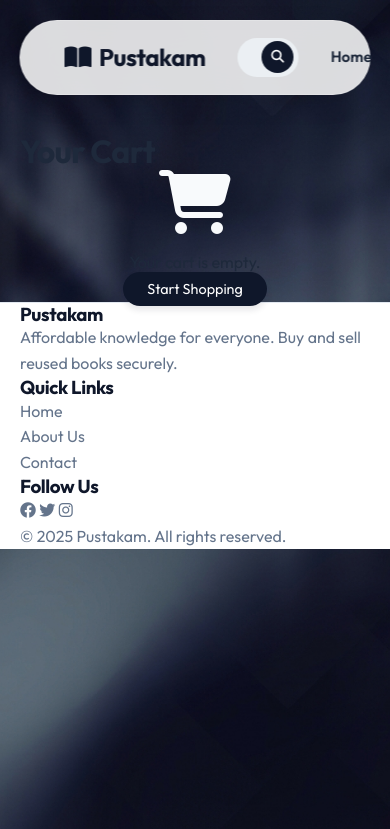
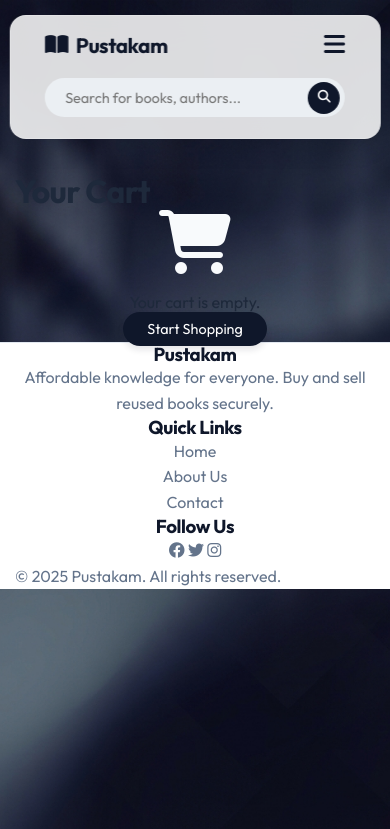
Before and after one commit to coderhood3/Pustakam-, a Django app: page /cart/ in a window 390 px wide. Shown: the top 829 px of the page. Run offline with Django 5.2, Linux system fonts and the light colour scheme; a user stored in the database is signed in; data comes from the database, SQL or seed files in the repository; data that the repository does not hold is empty.

Commit message:
updated homepage design

```diff
--- a/static/books/css/common.css
+++ b/static/books/css/common.css
@@ -559,3 +559,137 @@
     color: #166534;
     border: 1px solid #bbf7d0;
 }
+
+/* Responsive Design / Mobile Navbar */
+.mobile-menu-toggle {
+    display: none;
+    background: none;
+    border: none;
+    color: var(--primary-color);
+    font-size: 1.5rem;
+    cursor: pointer;
+    transition: var(--transition);
+}
+
+@media (max-width: 992px) {
+    .navbar {
+        width: 95%;
+        padding: 0.75rem 1rem;
+        top: 15px;
+    }
+
+    .nav-links {
+        gap: 1.5rem;
+    }
+
+    .search-bar {
+        margin: 0 1rem;
+    }
+}
+
+@media (max-width: 768px) {
+    .navbar {
+        border-radius: 16px;
+        padding: 0.8rem 1.2rem;
+    }
+
+    .nav-container {
+        flex-wrap: wrap;
+        justify-content: space-between;
+    }
+
+    /* Move search below logo/toggle on mobile */
+    .search-bar {
+        order: 3;
+        margin: 1rem 0 0.5rem 0;
+        min-width: 100%;
+        max-width: 100%;
+    }
+
+    .search-bar form {
+        max-width: 100%;
+    }
+
+    .mobile-menu-toggle {
+        display: block;
+        order: 2;
+    }
+
+    /* Mobile Menu */
+    .nav-links {
+        display: none;
+        width: 100%;
+        flex-direction: column;
+        align-items: flex-start;
+        gap: 0;
+        padding-top: 1rem;
+        order: 4;
+        animation: fadeInUp 0.3s ease forwards;
+        border-top: 1px solid rgba(0, 0, 0, 0.05);
+        margin-top: 0.5rem;
+    }
+
+    .nav-links.active {
+        display: flex;
+    }
+
+    .nav-links li {
+        width: 100%;
+        margin-bottom: 0.5rem;
+    }
+
+    .nav-links a {
+        display: block;
+        padding: 0.8rem 0;
+        width: 100%;
+        font-size: 1rem;
+    }
+
+    /* Dropdown in mobile */
+    .dropdown-content {
+        position: static;
+        display: none;
+        box-shadow: none;
+        background: rgba(241, 245, 249, 0.5);
+        min-width: 100%;
+        padding-left: 1rem;
+        margin-top: 0;
+        border: none;
+    }
+
+    .dropdown:hover .dropdown-content,
+    .dropdown:focus-within .dropdown-content {
+        display: block;
+        animation: none;
+    }
+
+    .dropdown-content a {
+        padding: 0.6rem 0;
+    }
+
+    .logo {
+        font-size: 1.3rem;
+        order: 1;
+    }
+
+    /* Adjust Main Content Top Margin for Mobile */
+    .main-content {
+        margin-top: 140px;
+    }
+}
+
+@media (max-width: 480px) {
+    .container {
+        padding: 0 15px;
+    }
+
+    .footer-content {
+        flex-direction: column;
+        gap: 2rem;
+        text-align: center;
+    }
+
+    .footer-section {
+        align-items: center;
+    }
+}
--- a/templates/books/base.html
+++ b/templates/books/base.html
@@ -27,6 +27,10 @@
             <a href="{% url 'home' %}" class="logo">
                 <i class="fas fa-book-open"></i> Pustakam
             </a>
+
+            <button class="mobile-menu-toggle" aria-label="Toggle navigation">
+                <i class="fas fa-bars"></i>
+            </button>
 
             <div class="search-bar">
                 <form action="{% url 'home' %}" method="GET">
@@ -59,6 +63,27 @@
             </ul>
         </div>
     </nav>
+
+    <script>
+        document.addEventListener('DOMContentLoaded', () => {
+            const mobileMenuToggle = document.querySelector('.mobile-menu-toggle');
+            const navLinks = document.querySelector('.nav-links');
+
+            if (mobileMenuToggle && navLinks) {
+                mobileMenuToggle.addEventListener('click', () => {
+                    navLinks.classList.toggle('active');
+                    const icon = mobileMenuToggle.querySelector('i');
+                    if (navLinks.classList.contains('active')) {
+                        icon.classList.remove('fa-bars');
+                        icon.classList.add('fa-times');
+                    } else {
+                        icon.classList.remove('fa-times');
+                        icon.classList.add('fa-bars');
+                    }
+                });
+            }
+        });
+    </script>
 
     <main class="main-content">
         {% if messages %}
```
Also changed, not shown: 1 other file.
